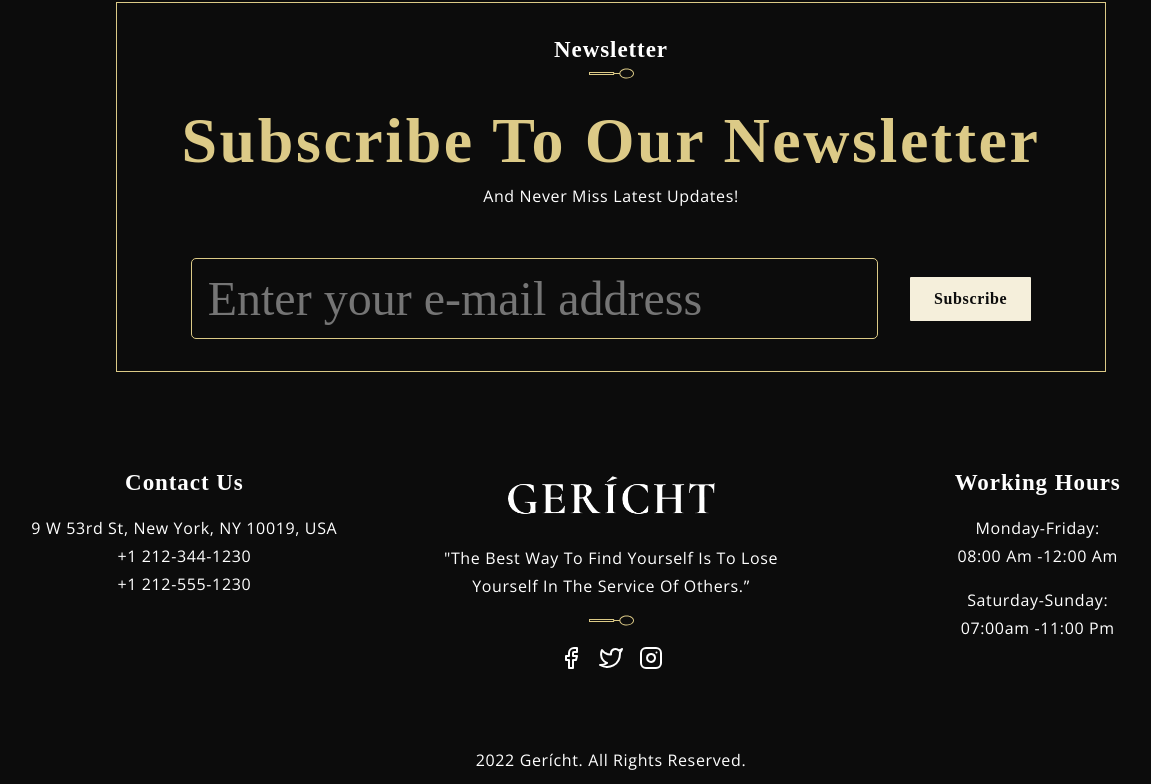
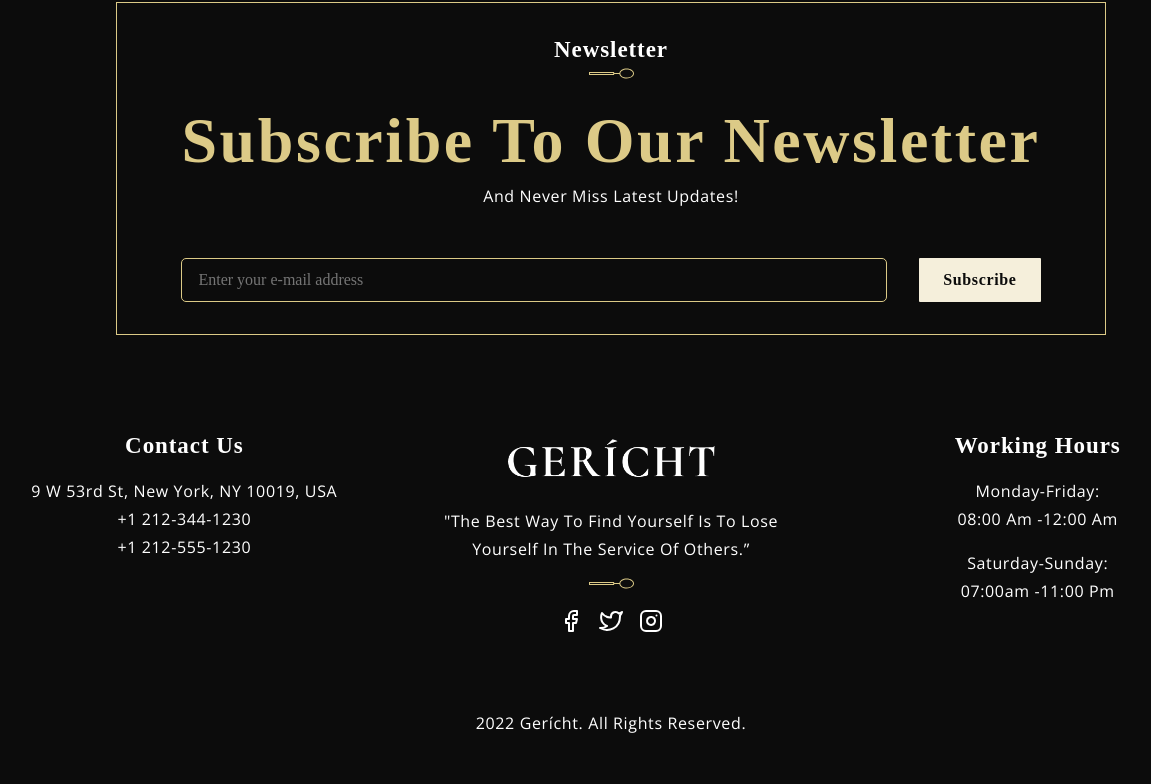
Before and after one commit to RyanSyme/gericht, a React (Create React App) app: page / in a window 1536 px wide. Shown: the part 6968-7752 px from the top of the page, without its empty margins (157-1308 px from the left). Built offline with nearby package versions, Linux system fonts and the light colour scheme; grey boxes are pictures that could not be loaded; the HTML template or start-up script is replaced by a standard one; a web font is replaced by a local one.

Commit message:
fix newsletter input size on large screens

```diff
--- a/src/components/Footer/Newsletter.css
+++ b/src/components/Footer/Newsletter.css
@@ -29,9 +29,9 @@
     width: max-content;
 }
 
-@media screen and (min-width: 1400px) {
+@media screen and (min-width: 1600px) {
     .app__newsletter-input input {
-        font-size: 3rem;
+        font-size: 2rem;
         width: 80%;
     }
 }
```
